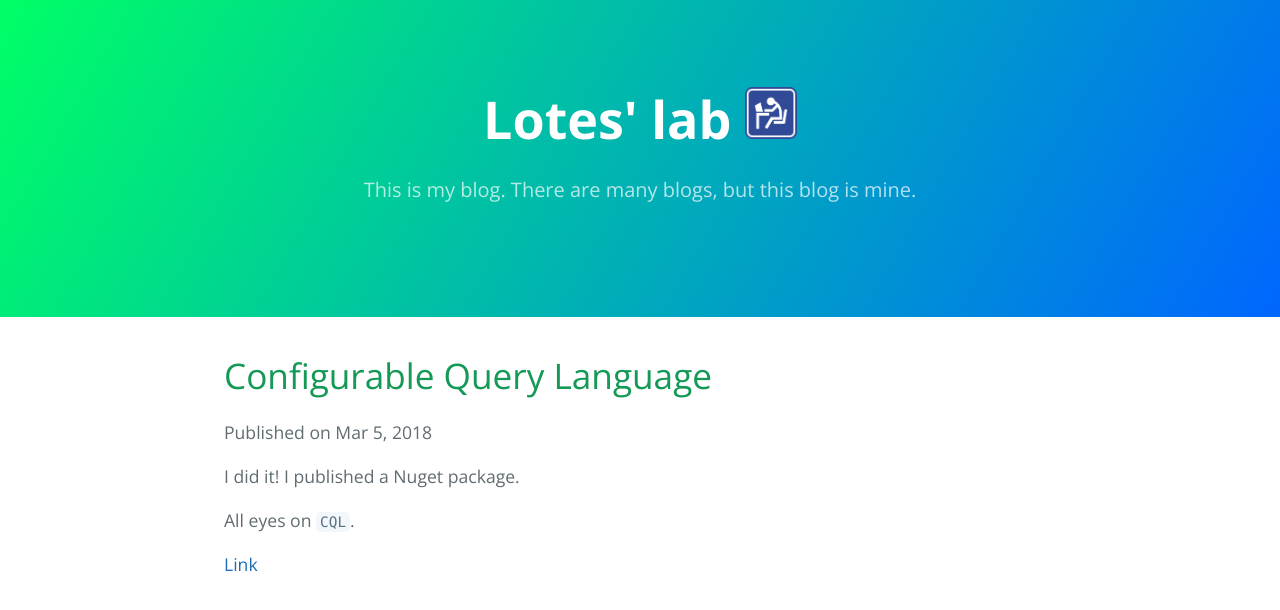
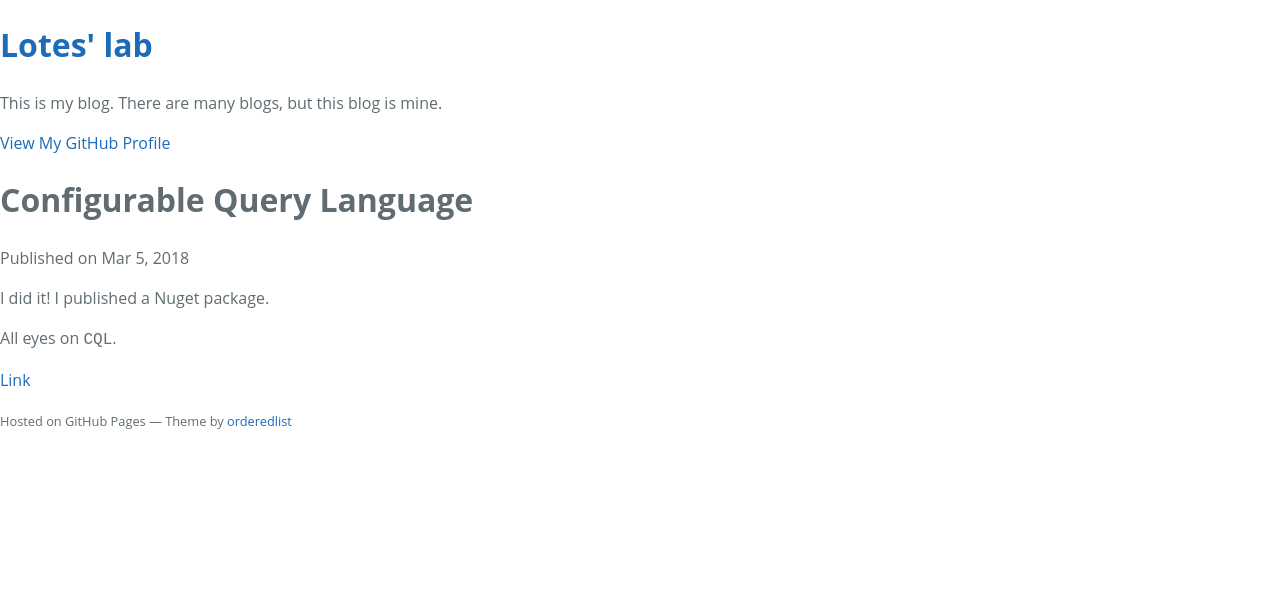
Before and after one commit to Lotes/lotes.github.io, a Jekyll site: the page built from _posts/2018-03-05-Configurable-Query-Language.md, in a window 1280 px wide. Shown: the top 610 px of the page. Built offline with Jekyll 4.4.1, drawn with Linux system fonts in a browser that asks for light colours; a script that is not in the unit is left out.

Commit message:
Update default.html

```diff
--- a/_layouts/default.html
+++ b/_layouts/default.html
@@ -1,24 +1,64 @@
-<!DOCTYPE html>
+<!doctype html>
 <html lang="{{ site.lang | default: "en-US" }}">
   <head>
-    <meta charset="UTF-8">
-    <title>Lotes' lab</title>
-    <meta name="description" content="{{ page.description | default: site.description | default: site.github.project_tagline }}"/>
-    <meta name="viewport" content="width=device-width, initial-scale=1">
-    <meta name="theme-color" content="#157878">
-    <link href='https://fonts.googleapis.com/css?family=Open+Sans:400,700' rel='stylesheet' type='text/css'>
+    <meta charset="utf-8">
+    <meta http-equiv="X-UA-Compatible" content="chrome=1">
+
+{% seo %}
+
     <link rel="stylesheet" href="{{ '/assets/css/style.css?v=' | append: site.github.build_revision | relative_url }}">
+    <meta name="viewport" content="width=device-width">
+    <!--[if lt IE 9]>
+    <script src="//html5shiv.googlecode.com/svn/trunk/html5.js"></script>
+    <![endif]-->
   </head>
   <body>
-    <section class="page-header">
-      <h1 class="project-name">{{ site.title | default: site.github.repository_name }}
-        <img src="/assets/images/avatar.png" style="width:1em; height:1em"/>
-      </h1>
-      <h2 class="project-tagline">{{ site.description | default: site.github.project_tagline }}</h2>
-    </section>
+    <div class="wrapper">
+      <header>
+        <a href="{{ site.github.url }}"> <h1>{{ site.title | default: site.github.repository_name }}</h1> </a>
+        <p>{{ site.description | default: site.github.project_tagline }}</p>
 
-    <section class="main-content">
+        {% if site.github.is_project_page %}
+          <p class="view"><a href="{{ site.github.repository_url }}">View the Project on GitHub <small>{{ github_name }}</small></a></p>
+        {% endif %}
+
+        {% if site.github.is_user_page %}
+          <p class="view"><a href="{{ site.github.owner_url }}">View My GitHub Profile</a></p>
+        {% endif %}
+
+        {% if site.show_downloads %}
+          <ul>
+            <li><a href="{{ site.github.zip_url }}">Download <strong>ZIP File</strong></a></li>
+            <li><a href="{{ site.github.tar_url }}">Download <strong>TAR Ball</strong></a></li>
+            <li><a href="{{ site.github.repository_url }}">View On <strong>GitHub</strong></a></li>
+          </ul>
+        {% endif %}
+      </header>
+      <section>
+
       {{ content }}
-    </section>
+
+      </section>
+      <footer>
+        {% if site.github.is_project_page %}
+        <p>This project is maintained by <a href="{{ site.github.owner_url }}">{{ site.github.owner_name }}</a></p>
+        {% endif %}
+        <p><small>Hosted on GitHub Pages &mdash; Theme by <a href="https://github.com/orderedlist">orderedlist</a></small></p>
+      </footer>
+    </div>
+    <script src="{{ '/assets/js/scale.fix.js' | relative_url }}"></script>
+
+
+  {% if site.google_analytics %}
+    <script>
+        (function(i,s,o,g,r,a,m){i['GoogleAnalyticsObject']=r;i[r]=i[r]||function(){
+        (i[r].q=i[r].q||[]).push(arguments)},i[r].l=1*new Date();a=s.createElement(o),
+        m=s.getElementsByTagName(o)[0];a.async=1;a.src=g;m.parentNode.insertBefore(a,m)
+        })(window,document,'script','https://www.google-analytics.com/analytics.js','ga');
+
+        ga('create', '{{ site.google_analytics }}', 'auto');
+        ga('send', 'pageview');
+    </script>
+  {% endif %}
   </body>
 </html>
```
